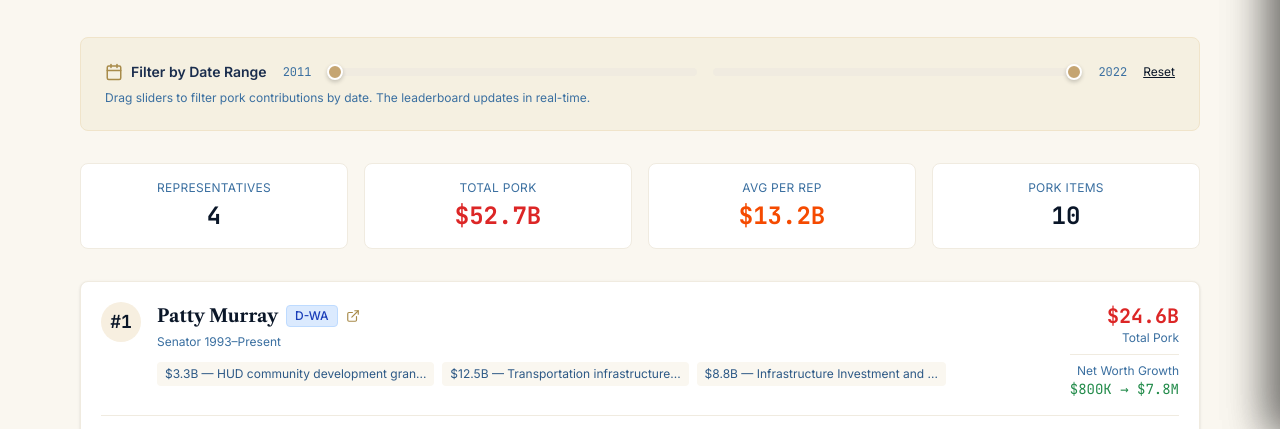
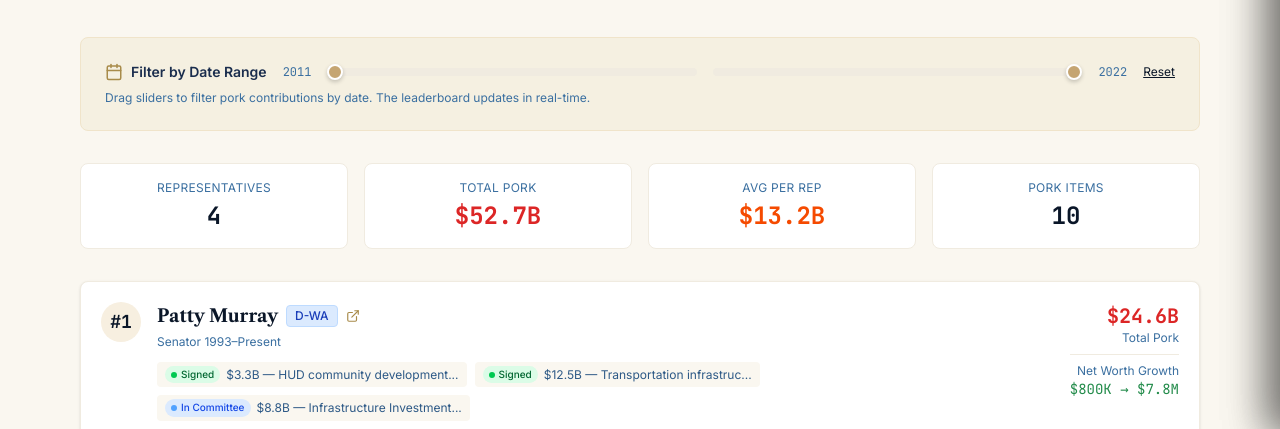
Before and after one commit to AbsurdityIndex/absurdityindex.org, an Astro site: page /pork-index in a window 1280 px wide. Shown: the part 366-795 px from the top of the page. Built offline with nearby package versions, Linux system fonts and the light colour scheme; Astro itself is replaced by a stand-in of ours; a web font is replaced by a local one.

Commit message:
feat: Add BillStageBadge component for legislative status indicators
- New BillStageBadge shows compact colored status (Introduced, In Committee,
  Passed House/Senate, Signed, Vetoed, Dead, etc.)
- Added to BillCard component for all real bills
- Added to pork-index page for bill references in pork contributions
- Color-coded: green (passed/signed), gold (in progress), red (vetoed),
  gray (introduced/dead)

Co-Authored-By: Claude Opus 4.5 <noreply@anthropic.com>

```diff
--- a/src/components/bills/BillCard.astro
+++ b/src/components/bills/BillCard.astro
@@ -1,6 +1,7 @@
 ---
 import BillNumberBadge from './BillNumberBadge.astro';
 import BillTypeBadge from './BillTypeBadge.astro';
+import BillStageBadge from './BillStageBadge.astro';
 import AbsurdityMeter from './AbsurdityMeter.astro';
 import Icon from '../ui/Icon.astro';
 
@@ -63,10 +64,17 @@ const categorySlug = data.category.toLowerCase().replace(/\s+&\s+/g, '-').replac
 
   <div class="p-5">
     {/* Header row: badges */}
-    <div class="flex items-center justify-between gap-2 mb-3">
+    <div class="flex items-center justify-between gap-2 mb-2">
       <BillNumberBadge billNumber={data.billNumber} />
       <BillTypeBadge billType={data.billType} />
     </div>
+
+    {/* Status badge */}
+    {isReal && (
+      <div class="mb-3">
+        <BillStageBadge status={data.status} size="sm" />
+      </div>
+    )}
 
     {/* Title */}
     <h3 class="font-serif text-lg font-bold text-navy-900 mb-2 leading-snug group-hover:text-navy-700 transition-colors">
--- /dev/null
+++ b/src/components/bills/BillStageBadge.astro
@@ -0,0 +1,96 @@
+---
+/**
+ * BillStageBadge - Compact status indicator for bill cards
+ *
+ * Shows a small colored badge indicating the bill's legislative stage:
+ * - Introduced (gray) - Just submitted
+ * - In Committee (blue) - Under review
+ * - Passed House/Senate (gold) - Cleared one chamber
+ * - Passed Both (gold) - Cleared both chambers
+ * - Signed (green) - Became law
+ * - Vetoed (red) - Rejected by president
+ * - Dead (dark gray) - Failed or expired
+ */
+import Icon from '../ui/Icon.astro';
+
+interface Props {
+  status: string;
+  size?: 'xs' | 'sm';
+}
+
+const { status, size = 'sm' } = Astro.props;
+
+const s = status.toLowerCase();
+
+// Determine stage and styling
+type StageConfig = {
+  label: string;
+  icon: string;
+  bg: string;
+  text: string;
+  dot: string;
+};
+
+function getStageConfig(): StageConfig {
+  // Final outcomes first (most specific)
+  if (s.includes('became public law') || s.includes('became law') || s.includes('enacted')) {
+    return { label: 'Law', icon: 'award', bg: 'bg-green-100', text: 'text-green-800', dot: 'bg-green-500' };
+  }
+  if (s.includes('signed')) {
+    return { label: 'Signed', icon: 'pen-tool', bg: 'bg-green-100', text: 'text-green-800', dot: 'bg-green-500' };
+  }
+  if (s.includes('vetoed')) {
+    return { label: 'Vetoed', icon: 'x-circle', bg: 'bg-red-100', text: 'text-red-800', dot: 'bg-red-500' };
+  }
+  if (s.includes('adopted') || s.includes('agreed to')) {
+    return { label: 'Adopted', icon: 'check-circle', bg: 'bg-green-100', text: 'text-green-800', dot: 'bg-green-500' };
+  }
+
+  // Failed/dead states
+  if (s.includes('failed') || s.includes('rejected') || s.includes('died') || s.includes('pocket')) {
+    return { label: 'Dead', icon: 'x-circle', bg: 'bg-gray-200', text: 'text-gray-700', dot: 'bg-gray-500' };
+  }
+
+  // In progress states
+  if (s.includes('enrolled') || s.includes('presented to president')) {
+    return { label: 'Enrolled', icon: 'send', bg: 'bg-gold-100', text: 'text-gold-800', dot: 'bg-gold-500' };
+  }
+  if ((s.includes('passed') && s.includes('house') && s.includes('senate')) || s.includes('passed both')) {
+    return { label: 'Passed Both', icon: 'check-circle', bg: 'bg-gold-100', text: 'text-gold-800', dot: 'bg-gold-500' };
+  }
+  if (s.includes('passed house') || (s.includes('house') && s.includes('passed'))) {
+    return { label: 'Passed House', icon: 'vote', bg: 'bg-gold-100', text: 'text-gold-800', dot: 'bg-gold-500' };
+  }
+  if (s.includes('passed senate') || (s.includes('senate') && s.includes('passed'))) {
+    return { label: 'Passed Senate', icon: 'vote', bg: 'bg-gold-100', text: 'text-gold-800', dot: 'bg-gold-500' };
+  }
+  if (s.includes('reported')) {
+    return { label: 'Reported', icon: 'check-square', bg: 'bg-blue-100', text: 'text-blue-800', dot: 'bg-blue-500' };
+  }
+  if (s.includes('committee') || s.includes('referred')) {
+    return { label: 'In Committee', icon: 'users', bg: 'bg-blue-100', text: 'text-blue-700', dot: 'bg-blue-400' };
+  }
+  if (s.includes('introduced')) {
+    return { label: 'Introduced', icon: 'file-text', bg: 'bg-gray-100', text: 'text-gray-700', dot: 'bg-gray-400' };
+  }
+
+  // Default - pending/unknown
+  return { label: 'Pending', icon: 'clock', bg: 'bg-gray-100', text: 'text-gray-600', dot: 'bg-gray-400' };
+}
+
+const config = getStageConfig();
+const isXs = size === 'xs';
+---
+
+<span
+  class:list={[
+    'inline-flex items-center gap-1 font-sans font-medium rounded-full',
+    config.bg,
+    config.text,
+    isXs ? 'text-[10px] px-1.5 py-0.5' : 'text-xs px-2 py-0.5',
+  ]}
+  title={status}
+>
+  <span class:list={['rounded-full flex-shrink-0', config.dot, isXs ? 'w-1.5 h-1.5' : 'w-2 h-2']} />
+  {config.label}
+</span>
--- a/src/pages/pork-index.astro
+++ b/src/pages/pork-index.astro
@@ -7,9 +7,16 @@
  */
 import BaseLayout from '../layouts/BaseLayout.astro';
 import Icon from '../components/ui/Icon.astro';
+import BillStageBadge from '../components/bills/BillStageBadge.astro';
 import { getCollection } from 'astro:content';
 
 const representatives = await getCollection('representatives');
+const allBills = await getCollection('bills');
+
+// Create a map of bill IDs to their status for quick lookup
+const billStatusMap = new Map(
+  allBills.map(b => [b.id, { status: b.data.status, title: b.data.title }])
+);
 
 // Sort by total pork amount (descending)
 const sortedReps = [...representatives].sort(
@@ -200,11 +207,15 @@ const maxDate = allDates.length > 0 ? new Date(Math.max(...allDates)) : new Date
 
                 {/* Pork Contributions Preview */}
                 <div class="flex flex-wrap gap-2">
-                  {rep.data.porkContributions.slice(0, 3).map(p => (
-                    <span class="text-xs bg-cream-100 text-navy-600 px-2 py-1 rounded">
-                      {formatAmount(p.amount)} — {p.description.slice(0, 30)}...
+                  {rep.data.porkContributions.slice(0, 3).map(p => {
+                    const billInfo = billStatusMap.get(p.billId);
+                    return (
+                      <span class="inline-flex items-center gap-1.5 text-xs bg-cream-100 text-navy-600 px-2 py-1 rounded">
+                        {billInfo && <BillStageBadge status={billInfo.status} size="xs" />}
+                        {formatAmount(p.amount)} — {p.description.slice(0, 25)}...
                       </span>
-                  ))}
+                    );
+                  })}
                   {rep.data.porkContributions.length > 3 && (
                     <span class="text-xs text-navy-400">
                       +{rep.data.porkContributions.length - 3} more
@@ -244,18 +255,24 @@ const maxDate = allDates.length > 0 ? new Date(Math.max(...allDates)) : new Date
                     Pork Contributions
                   </h4>
                   <div class="space-y-2 max-h-64 overflow-y-auto">
-                    {rep.data.porkContributions.map(p => (
+                    {rep.data.porkContributions.map(p => {
+                      const billInfo = billStatusMap.get(p.billId);
+                      return (
                         <div class="p-2 bg-cream-50 rounded text-sm">
                           <div class="flex justify-between items-start gap-2">
                             <span class="font-medium text-navy-800">{p.description}</span>
                             <span class="font-mono text-red-600 flex-shrink-0">{formatAmount(p.amount)}</span>
                           </div>
                           <div class="flex justify-between items-center mt-1 text-xs text-navy-500">
+                            <div class="flex items-center gap-2">
                               <span>{p.billNumber}</span>
+                              {billInfo && <BillStageBadge status={billInfo.status} size="xs" />}
+                            </div>
                             <span>{p.date.toLocaleDateString('en-US', { year: 'numeric', month: 'short' })}</span>
                           </div>
                         </div>
-                    ))}
+                      );
+                    })}
                   </div>
                 </div>
 
```
Lines whose indentation alone changed are shown as unchanged.
